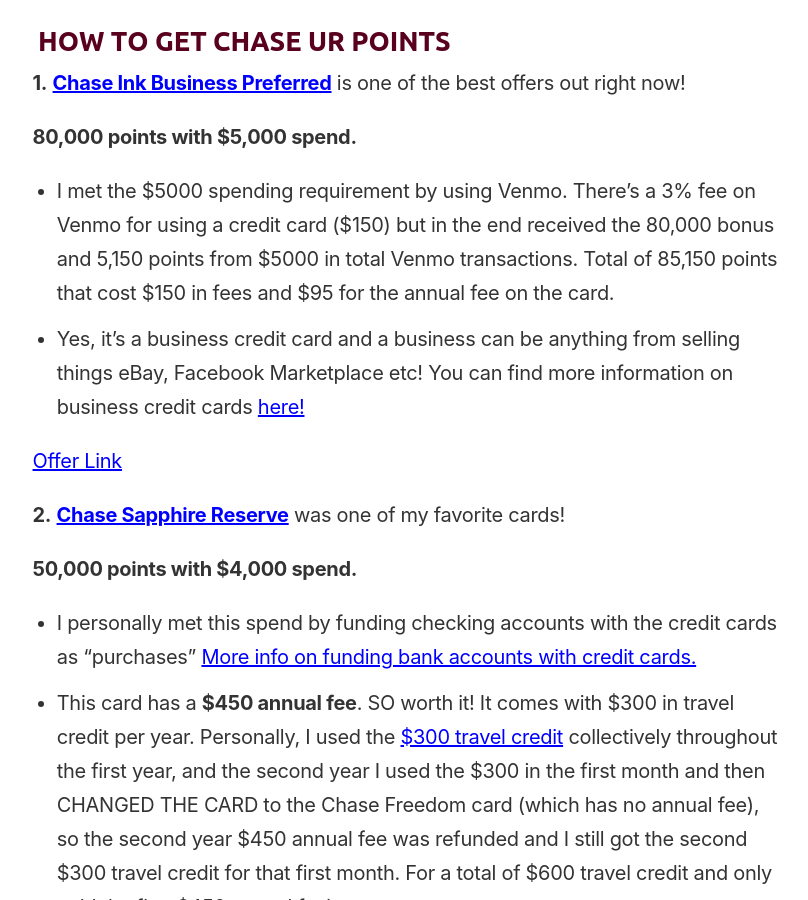
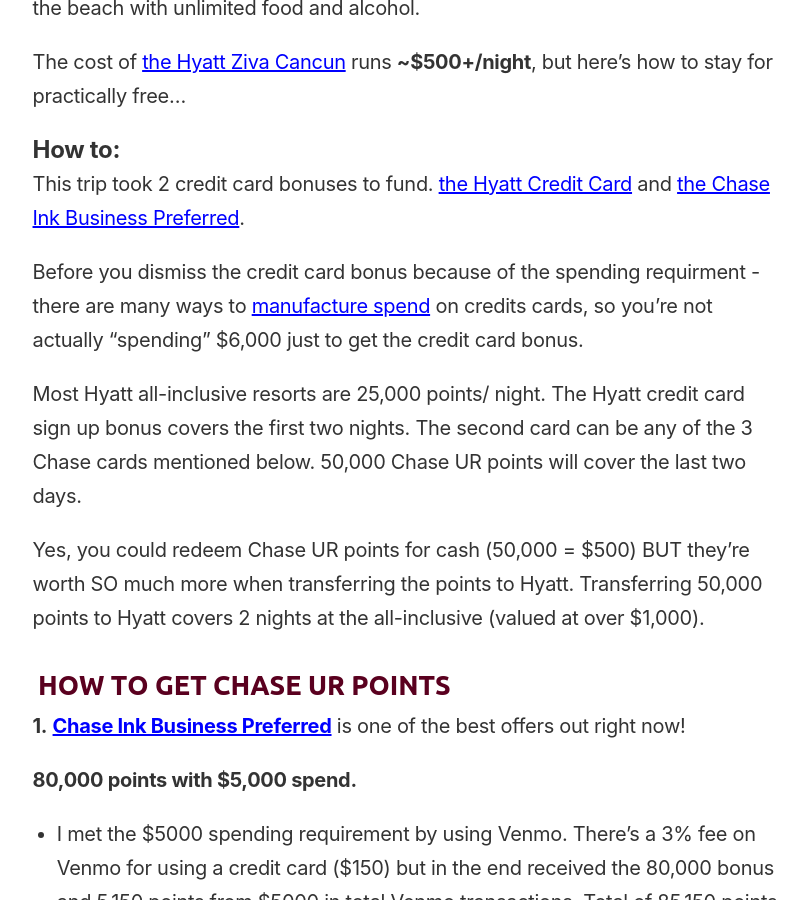
Before and after one commit to ohiosveryown/atldeals, a Jekyll site: the page built from _posts/2019-04-12-free-all-inclusive-resort.markdown, in a window 1280 px wide and 900 px high, scrolled down 1051 px. Shown: the whole window, without its empty margins (232-1040 px from the left). Built offline with Jekyll 4.4.1, drawn with Linux system fonts in a browser that asks for light colours.

Commit message:
Updated Free All Inclusive Resort

```diff
--- a/_posts/2019-04-12-free-all-inclusive-resort.markdown
+++ b/_posts/2019-04-12-free-all-inclusive-resort.markdown
@@ -5,7 +5,8 @@
 - credit-card
 - new
 description: How to earn enough points to stay at an all-inclusive resort for free!
-  Free food and drinks!
+  Cheers to free food and drinks!
+image: https://i.imgur.com/1P1wKM5.jpg
 layout: post
 ---
 
@@ -17,6 +18,10 @@
 
 ## **How to:**
 This trip took 2 credit card bonuses to fund. [the Hyatt Credit Card](https://www.referyourchasecard.com/205/DC04ED4R6K) and [the Chase Ink Business Preferred](https://www.referyourchasecard.com/21/GJ60F1V8IO).
+
+Before you dismiss the credit card bonus because of the spending requirment - there are many ways to [manufacture spend](https://frequentmiler.boardingarea.com/manufactured-spending-complete-guide/) on credits cards, so you're not actually "spending" $6,000 just to get the credit card bonus.
+
+
 
 Most Hyatt all-inclusive resorts are 25,000 points/ night. The Hyatt credit card sign up bonus covers the first two nights. The second card can be any of the 3 Chase cards mentioned below. 50,000 Chase UR points will cover the last two days.
 
```
